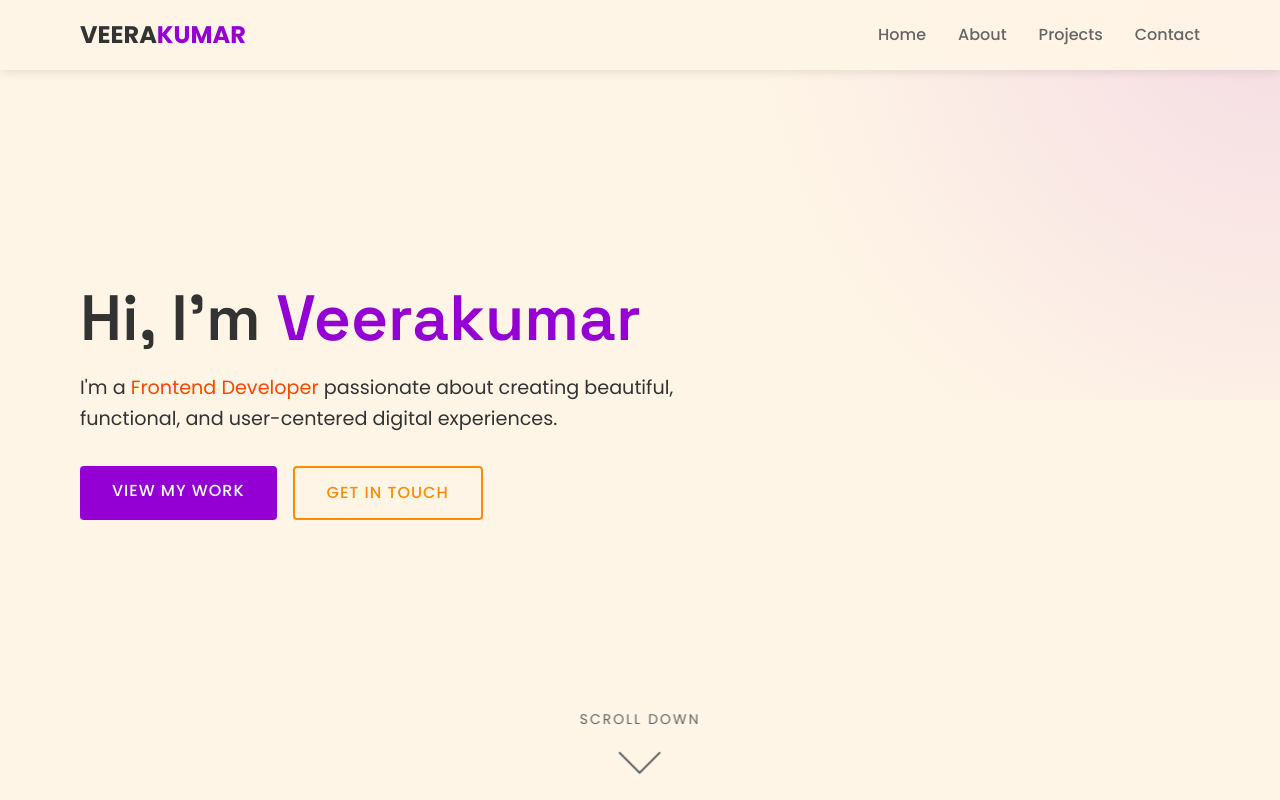
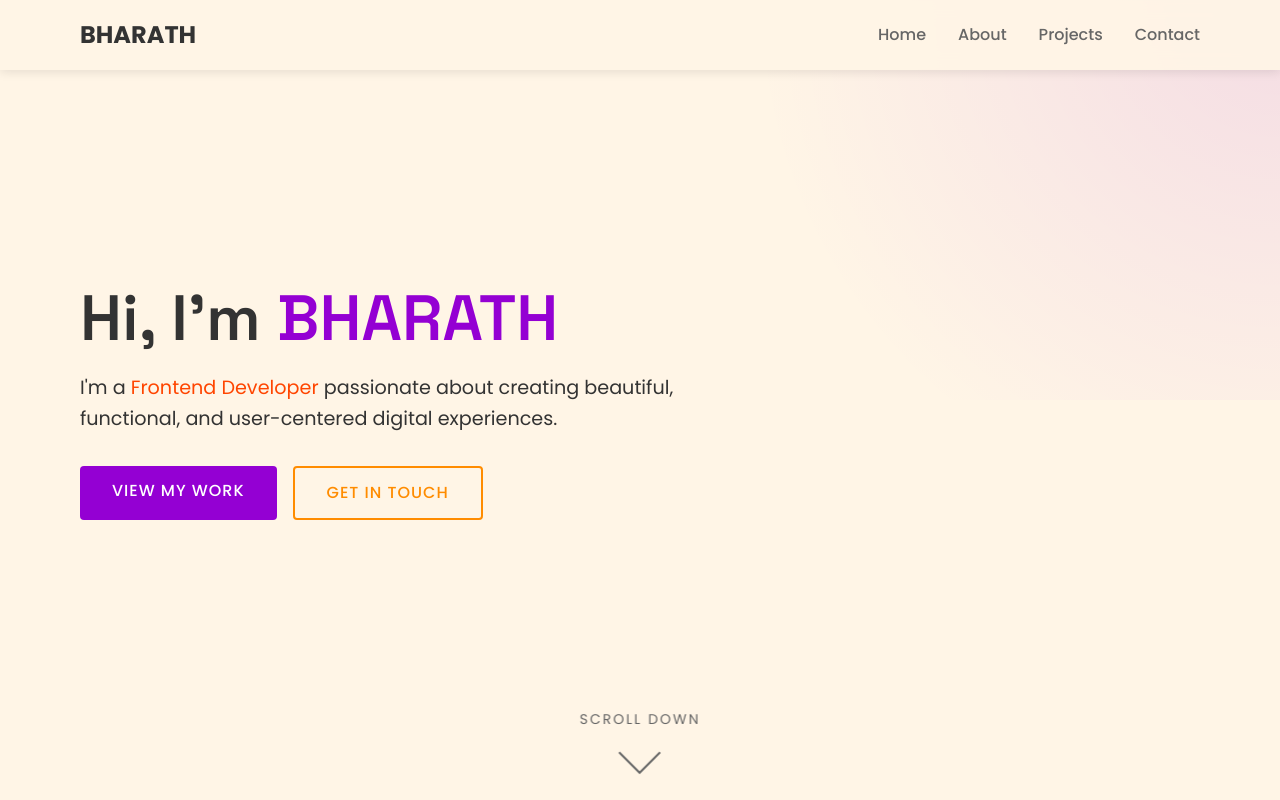
Before and after one commit to bharathram211/snsmca, a plain HTML site: page index.html in a window 1280 px wide. Shown: the top 800 px of the page. Drawn offline with Linux system fonts and the light colour scheme.

Commit message:
Change name from Veerakumar to Bharath

```diff
--- a/index.html
+++ b/index.html
@@ -788,7 +788,7 @@
     <!-- Header & Navigation -->
     <header id="header">
         <div class="container nav-container">
-            <a href="#home" class="logo">VEERA<span>KUMAR</span></a>
+            <a href="#home" class="logo">BHARATH</span></a>
             <button class="mobile-toggle" aria-label="Toggle menu">☰</button>
             <ul class="nav-links">
                 <li><a href="#home">Home</a></li>
@@ -802,7 +802,7 @@
     <!-- Hero Section -->
     <section id="home" class="hero">
         <div class="container hero-content">
-            <h1>Hi, I'm <span class="highlight">Veerakumar</span></h1>
+            <h1>Hi, I'm <span class="highlight">BHARATH</span></h1>
             <p>I'm a <span class="accent">Frontend Developer</span> passionate about creating beautiful, functional, and user-centered digital experiences.</p>
             <div class="hero-buttons">
                 <a href="#projects" class="btn">View My Work</a>
```
